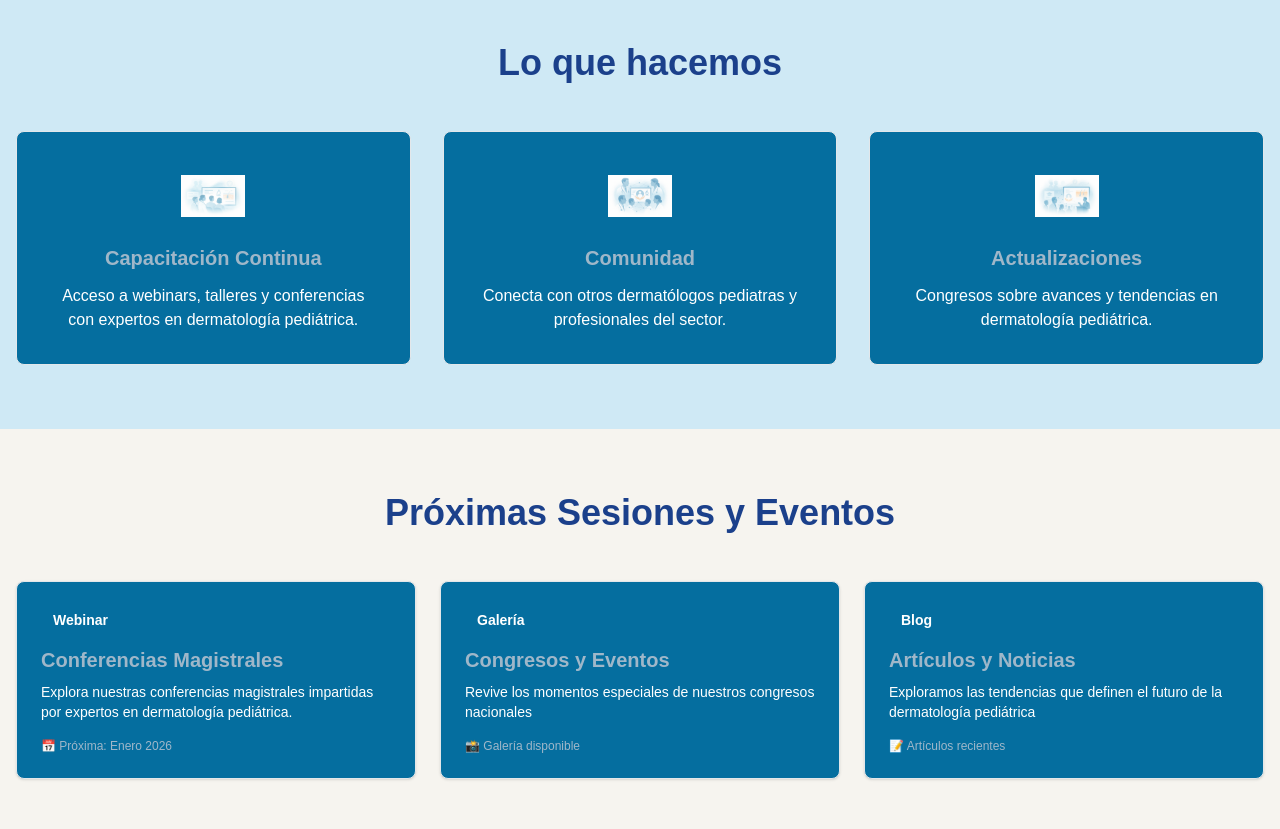
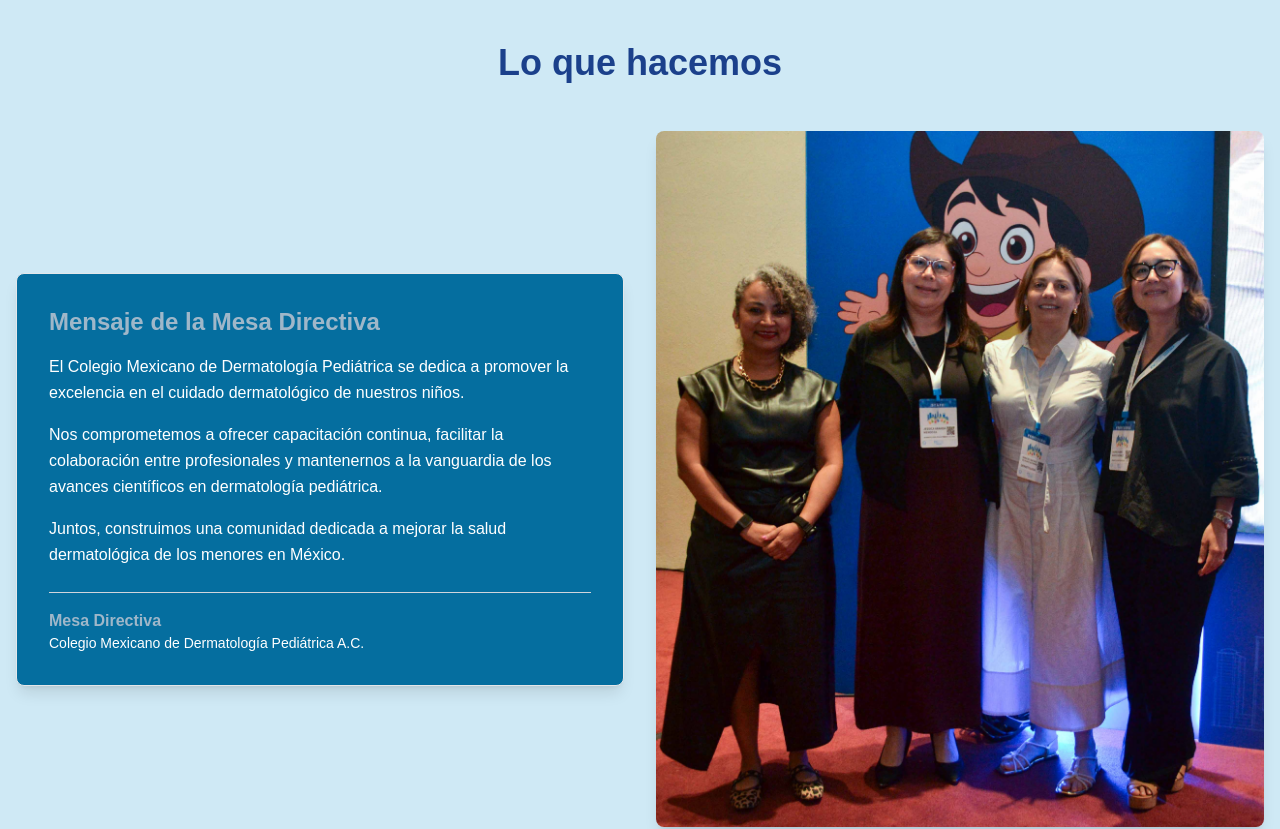
Before and after one commit to KingCas78/cmdp_web, a Next.js app: page / in a window 1280 px wide. Shown: the part 2140-2969 px from the top of the page. Built offline with nearby package versions, Linux system fonts and the light colour scheme.

Commit message:
se cambió la sección de mesa directiva

```diff
--- a/src/app/page.tsx
+++ b/src/app/page.tsx
@@ -78,27 +78,32 @@ export default function Home() {
         <div className="max-w-7xl mx-auto px-4">
           <h2 className="text-4xl font-bold mb-12 text-center section-title" data-aos="fade-down">Lo que hacemos</h2>
 
-          <div className="grid grid-cols-1 md:grid-cols-3 gap-8">
-            <div className="text-center rounded-lg p-8 card-bg" data-aos="zoom-in" data-aos-delay="0">
-              <img src="/images/capacitacion.png" alt="Capacitación" className="w-16 h-16 mx-auto mb-4 object-contain" />
-              <h3 className="text-xl font-bold mb-3 card-title">Capacitación Continua</h3>
-              <p className="card-text">
-                Acceso a webinars, talleres y conferencias con expertos en dermatología pediátrica.
+          <div className="grid grid-cols-1 md:grid-cols-2 gap-8 items-center">
+            {/* Columna izquierda: Carta de Mesa Directiva */}
+            <div className="rounded-lg p-8 card-bg shadow-lg" data-aos="fade-right">
+              <h3 className="text-2xl font-bold mb-4 card-title">Mensaje de la Mesa Directiva</h3>
+              <p className="card-text mb-4 leading-relaxed">
+                El Colegio Mexicano de Dermatología Pediátrica se dedica a promover la excelencia en el cuidado dermatológico de nuestros niños.
               </p>
+              <p className="card-text mb-4 leading-relaxed">
+                Nos comprometemos a ofrecer capacitación continua, facilitar la colaboración entre profesionales y mantenernos a la vanguardia de los avances científicos en dermatología pediátrica.
+              </p>
+              <p className="card-text mb-6 leading-relaxed">
+                Juntos, construimos una comunidad dedicada a mejorar la salud dermatológica de los menores en México.
+              </p>
+              <div className="pt-4 border-t border-gray-300">
+                <p className="font-semibold card-title">Mesa Directiva</p>
+                <p className="text-sm card-text">Colegio Mexicano de Dermatología Pediátrica A.C.</p>
+              </div>
             </div>
-            <div className="text-center rounded-lg p-8 card-bg" data-aos="zoom-in" data-aos-delay="100">
-              <img src="/images/comunidad.png" alt="Comunidad" className="w-16 h-16 mx-auto mb-4 object-contain" />
-              <h3 className="text-xl font-bold mb-3 card-title">Comunidad</h3>
-              <p className="card-text">
-                Conecta con otros dermatólogos pediatras y profesionales del sector.
-              </p>
-            </div>
-            <div className="text-center rounded-lg p-8 card-bg" data-aos="zoom-in" data-aos-delay="200">
-              <img src="/images/actualizaciones.png" alt="Actualizaciones" className="w-16 h-16 mx-auto mb-4 object-contain" />
-              <h3 className="text-xl font-bold mb-3 card-title">Actualizaciones</h3>
-              <p className="card-text">
-                Congresos sobre avances y tendencias en dermatología pediátrica.
-              </p>
+
+            {/* Columna derecha: Imagen Fotográfica */}
+            <div className="rounded-lg overflow-hidden shadow-lg h-full min-h-96" data-aos="fade-left">
+              <img
+                src="/images/mesa-directiva.jpg"
+                alt="Mesa Directiva"
+                className="w-full h-full object-cover"
+              />
             </div>
           </div>
         </div>
```
Also changed, not shown: public/images/mesa-directiva.jpg (added).
